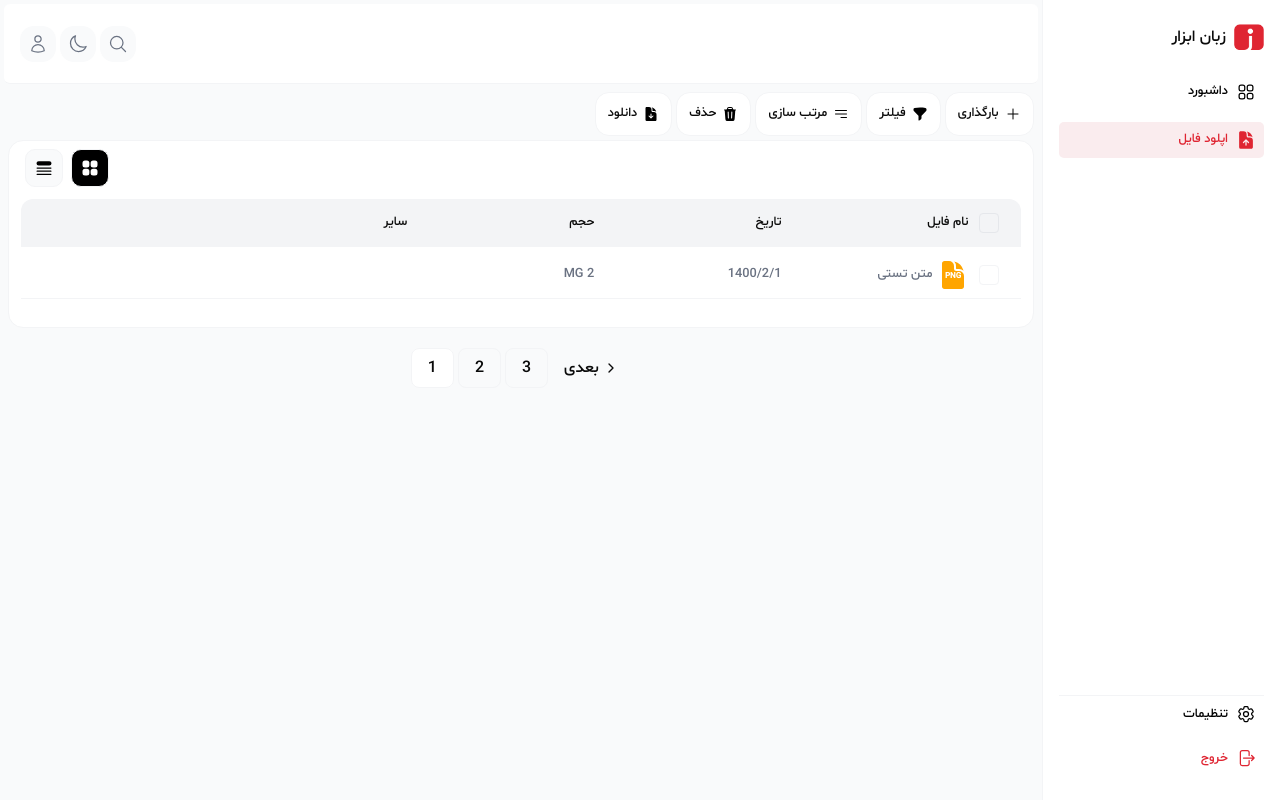
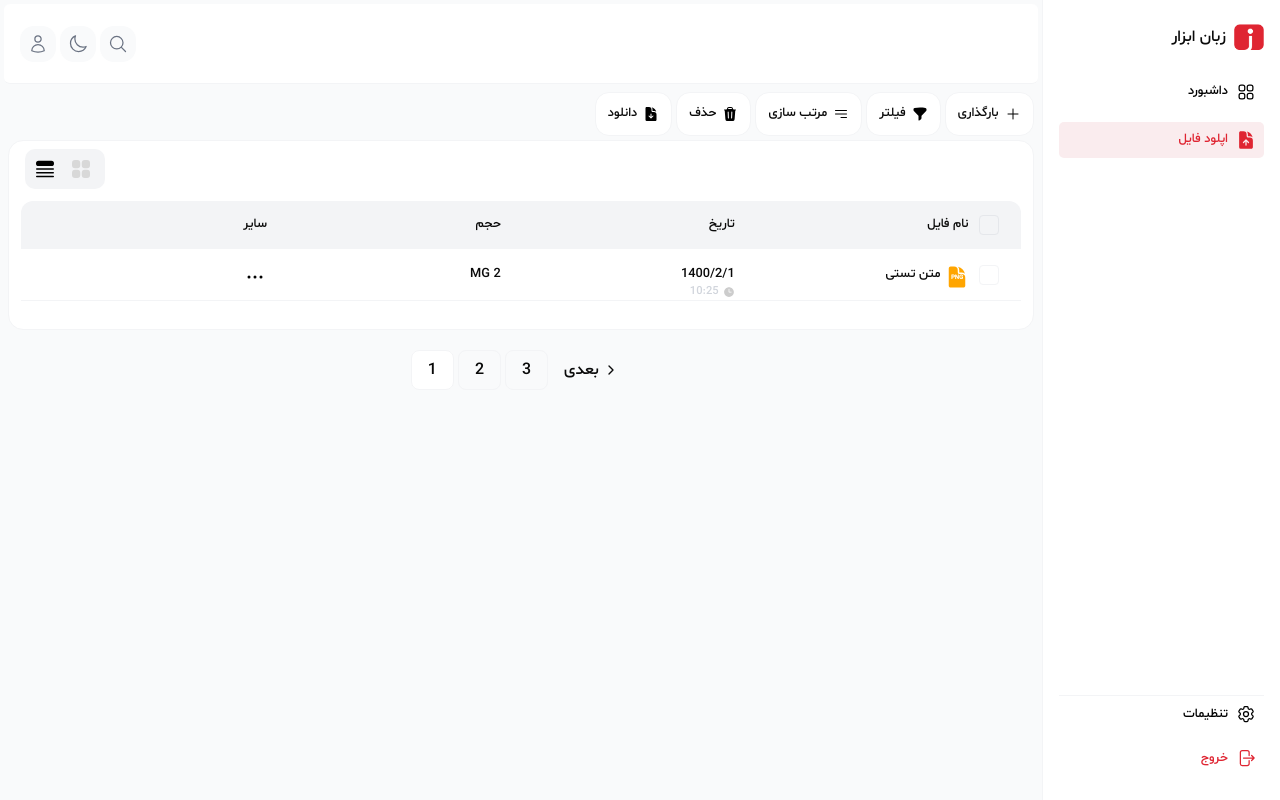
Before and after one commit to mrym-salimi-js/zabanabzar, a Next.js app: page /files in a window 1280 px wide. Built offline with nearby package versions, Linux system fonts and the light colour scheme.

Commit message:
Complete files table ui in list mode

```diff
--- a/app/files/_components/DesktopTable.tsx
+++ b/app/files/_components/DesktopTable.tsx
@@ -1,12 +1,13 @@
 import { ReactElement } from "react";
-import { Bin, FileWithName, Tick } from "@/components/Icons";
+import { Clock, FileWithName, Tick } from "@/components/Icons";
+import { MoreActions } from "./MoreActions";
 export default function DesktopTable(): ReactElement {
   return (
     <div dir="rtl" className="w-full h-auto p-1 md:flex flex-col gap-1 hidden">
       {/* Table header */}
       <div
-        className="w-full h-12 p-3 text-[0.8rem] bg-gray-100  dark:bg-[var(--tertiary-dark)] dark:text-white
-              grid grid-cols-[40px_repeat(5,1fr)]
+        className="w-full h-12 p-3 text-[0.8rem] bg-[var(--tertiary-light)]  dark:bg-[var(--tertiary-dark)] dark:text-white
+              grid grid-cols-[40px_repeat(4,1fr)]
               items-center text-end
               rounded-tr-[12px] rounded-tl-[12px]"
       >
@@ -34,8 +35,8 @@ export default function DesktopTable(): ReactElement {
       {/* Table rows */}
       <div
         className="w-full h-12 p-3 text-[0.8rem] border-b
-            grid grid-cols-[40px_repeat(5,1fr)]
-            items-center text-end"
+            grid grid-cols-[40px_repeat(4,1fr)]
+            items-start text-end pb-2"
       >
         {/*Checkbox */}
         <div className="flex  gap-1 justify-center">
@@ -51,17 +52,21 @@ export default function DesktopTable(): ReactElement {
           </label>
         </div>
         {/*Others */}
-        <div className="flex truncate gap-1 items-center justify-start min-w-0 text-[var(--tertiary)] ">
-          <FileWithName size="w-8 h-8" color="orange" name="PNG" />
+        <div className="flex truncate gap-1 items-start justify-start min-w-0 dark:text-white   ">
+          <FileWithName size="w-6 h-6" color="orange" name="PNG" />
           متن تستی
         </div>
-        <div className="text-start truncate text-[var(--tertiary)] min-w-0">
-          1400/2/1
+        <div className=" text-start flex flex-col  min-w-0 dark:text-white">
+          <p>1400/2/1</p>
+          <div className="flex gap-1 items-center">
+            <Clock color="#cccccc" size="size-3 mb-0.5" />
+            <p className="text-[0.7rem] text-gray-300">10:25</p>
+          </div>
         </div>
-        <div className="text-start truncate text-[var(--tertiary)] min-w-0">
-          2 MG
+        <div className="text-start truncate min-w-0 dark:text-white">2 MG</div>
+        <div className="text-start truncate  min-w-0 dark:text-white cursor-pointer hover:opacity-[0.7]">
+          <MoreActions />
         </div>
-        <div className="text-start truncate  min-w-0 cursor-pointer hover:opacity-[0.7]"></div>
       </div>
     </div>
   );
--- /dev/null
+++ b/app/files/_components/MoreActions.tsx
@@ -0,0 +1,50 @@
+import {
+  DropdownMenu,
+  DropdownMenuContent,
+  DropdownMenuGroup,
+  DropdownMenuItem,
+  DropdownMenuTrigger,
+} from "@/components/ui/dropdown-menu";
+import { Bin, Download, Edit, More, Visit } from "@/components/Icons";
+
+export function MoreActions() {
+  return (
+    <DropdownMenu>
+      <DropdownMenuTrigger className="cursor-pointer">
+        <More size="size-6" color="#000000" />
+      </DropdownMenuTrigger>
+      <DropdownMenuContent className="w-auto rounded-xl p-2" align="start">
+        <DropdownMenuGroup className=" flex flex-col">
+          <DropdownMenuItem className="justify-end p-0 ">
+            {/* Visit or extraction */}
+            <div className="p-2 flex gap-2 text-[0.7rem] cursor-pointer">
+              <p>متن</p>
+              <Visit color="var(--fourth)" size="size-5" />
+            </div>
+          </DropdownMenuItem>
+          <DropdownMenuItem className="justify-end p-0">
+            {/* Delete */}
+            <div className="p-2 flex gap-2 text-[0.7rem] cursor-pointer">
+              <p>حذف</p>
+              <Bin color="var(--primary)" size="size-5" />
+            </div>
+          </DropdownMenuItem>
+          <DropdownMenuItem className="justify-end p-0">
+            {/* Edit */}
+            <div className="p-2 flex gap-2 text-[0.7rem] cursor-pointer">
+              <p>ویرایش</p>
+              <Edit color="#ffcd38" size="size-5" />
+            </div>
+          </DropdownMenuItem>
+          <DropdownMenuItem className="justify-end p-0">
+            {/* Download */}
+            <div className="p-2 flex gap-2 text-[0.7rem] cursor-pointer">
+              <p>دانلود</p>
+              <Download color="var(--secondary)" size="size-5" />
+            </div>
+          </DropdownMenuItem>
+        </DropdownMenuGroup>
+      </DropdownMenuContent>
+    </DropdownMenu>
+  );
+}
--- a/app/files/_components/PaginatedList.tsx
+++ b/app/files/_components/PaginatedList.tsx
@@ -45,7 +45,7 @@ export function PaginatedList() {
               onClick={() => setCurrentPage((cp) => Math.max(1, cp - 1))}
               className="px-3 py-2 flex gap-1 items-center border rounded-md hover:bg-muted"
             >
-              <p className="text-[0.8]">قبلی</p>
+              <p className="text-[0.8] dark:text-white">قبلی</p>
               <ChevronLeft className="w-4 h-4" />
             </Link>
           </PaginationItem>
@@ -56,8 +56,10 @@ export function PaginatedList() {
                 <Link
                   href={p === 1 ? `/files` : `/files/page${p}`}
                   onClick={() => setCurrentPage(p)}
-                  className={`px-4 py-2 border rounded-md ${
-                    currentPage === p ? "bg-white " : "hover:bg-muted"
+                  className={`px-4 py-2 border rounded-md dark:text-white ${
+                    currentPage === p
+                      ? "bg-white dark:bg-transparent "
+                      : "hover:bg-muted"
                   }`}
                 >
                   {p}
@@ -76,7 +78,7 @@ export function PaginatedList() {
               }
               className="px-3 py-2  flex gap-1 items-center rounded-md hover:bg-muted"
             >
-              <p className="text-[0.8]">بعدی</p>
+              <p className="text-[0.8] dark:text-white">بعدی</p>
               <ChevronRight className="w-4 h-4" />
             </Link>
           </PaginationItem>
--- /dev/null
+++ b/app/files/_components/TableViews.tsx
@@ -0,0 +1,15 @@
+import { ListItems, SquaredItems } from "@/components/Icons";
+import React, { ReactElement } from "react";
+
+export function TableViews(): ReactElement {
+  return (
+    <div className="w-20 h-auto flex bg-[var(--tertiary-light)] rounded-lg p-1 gap-1 items-center ml-2">
+      <span className="w-auto h-auto p-1 hover:opacity-[0.7] cursor-pointer">
+        <ListItems color="black" size="size-6" />
+      </span>
+      <span className="w-auto h-auto p-1 hover:opacity-[0.7] cursor-pointer">
+        <SquaredItems color="#d8d8d8" size="size-6" />
+      </span>
+    </div>
+  );
+}
--- a/app/files/_components/toolbar/DDBItem.tsx
+++ b/app/files/_components/toolbar/DDBItem.tsx
@@ -1,4 +1,3 @@
-import { Button } from "@/components/ui/button";
 import { ReactElement } from "react";
 interface DDBItemProps {
   icon: React.ElementType;
@@ -9,13 +8,9 @@ export default function DDBItem({
   label,
 }: DDBItemProps): ReactElement {
   return (
-    <Button
-      type="button"
-      variant="outline"
-      className="w-full p-2 outline-0  flex hover:bg-gray-100 rounded-xl cursor-pointer items-center justify-end  gap-2 border-0 "
-    >
+    <div className="w-full p-2 outline-0  flex hover:bg-gray-100 rounded-md  cursor-pointer items-center justify-end  gap-2 border-0 ">
       <p className=" text-[0.8rem] ">{label}</p>
       <Icon size="size-4" color="black" fill="black" />
-    </Button>
+    </div>
   );
 }
--- a/app/files/_components/toolbar/DDBUpload.tsx
+++ b/app/files/_components/toolbar/DDBUpload.tsx
@@ -22,7 +22,7 @@ export function DDBUpload() {
             {/* Upload item */}
             <Modal />
           </DropdownMenuItem>
-          <DropdownMenuItem className="justify-end p-0">
+          <DropdownMenuItem className="justify-end p-0 ">
             {/* Write item */}
             <DDBItem icon={Pencil} label="نوشتن" />
           </DropdownMenuItem>
--- a/app/files/page.tsx
+++ b/app/files/page.tsx
@@ -2,8 +2,8 @@ import { ReactElement } from "react";
 import MobileTable from "@/app/files/_components/MobileTable";
 import DesktopTable from "@/app/files/_components/DesktopTable";
 import ToolBar from "@/app/files/_components/toolbar/ToolBar";
-import { ListItems, SquaredItems } from "@/components/Icons";
 import { PaginatedList } from "@/app/files/_components/PaginatedList";
+import { TableViews } from "./_components/TableViews";
 export default function Home(): ReactElement {
   return (
     <>
@@ -11,15 +11,8 @@ export default function Home(): ReactElement {
         {/* Toolbar Btns */}
         <ToolBar />
         <div className="w-full h-full flex flex-col gap-2 bg-white dark:bg-[var(--background-dark)] rounded-[15px] md:border-[1px] p-2">
-          {/*Two type btn of table layout */}
-          <div className="w-auto h-auto flex gap-2 items-center ml-2">
-            <span className="w-auto h-auto p-2 border hover:opacity-[0.7] cursor-pointer rounded-lg overflow-hidden bg-gray-50">
-              <ListItems color="black" size="size-5" />
-            </span>
-            <span className="w-auto h-auto p-2 border hover:opacity-[0.7] cursor-pointer rounded-lg overflow-hidden bg-black">
-              <SquaredItems color="#ffffff" size="size-5" />
-            </span>
-          </div>
+          {/*Table view btns */}
+          <TableViews />
           {/* Table for desktop */}
           <DesktopTable />
           {/* Table for mobile */}
--- a/components/Icons.tsx
+++ b/components/Icons.tsx
@@ -483,14 +483,14 @@ export function ChevronDown({
     </svg>
   );
 }
-export function Close({ size, strokeWidth }: IconProps): ReactElement {
+export function Close({ size, strokeWidth, color }: IconProps): ReactElement {
   return (
     <svg
       xmlns="http://www.w3.org/2000/svg"
       fill="none"
       viewBox="0 0 24 24"
-      strokeWidth="1.5"
-      stroke={strokeWidth}
+      strokeWidth={strokeWidth}
+      stroke={color}
       className={size}
     >
       <path
@@ -501,14 +501,30 @@ export function Close({ size, strokeWidth }: IconProps): ReactElement {
     </svg>
   );
 }
-export function More({ size, strokeWidth }: IconProps): ReactElement {
+export function Clock({ size, strokeWidth, color }: IconProps): ReactElement {
+  return (
+    <svg
+      xmlns="http://www.w3.org/2000/svg"
+      viewBox="0 0 24 24"
+      fill={color}
+      className={size}
+    >
+      <path
+        fillRule="evenodd"
+        d="M12 2.25c-5.385 0-9.75 4.365-9.75 9.75s4.365 9.75 9.75 9.75 9.75-4.365 9.75-9.75S17.385 2.25 12 2.25ZM12.75 6a.75.75 0 0 0-1.5 0v6c0 .414.336.75.75.75h4.5a.75.75 0 0 0 0-1.5h-3.75V6Z"
+        clipRule="evenodd"
+      />
+    </svg>
+  );
+}
+export function More({ size, color }: IconProps): ReactElement {
   return (
     <svg
       xmlns="http://www.w3.org/2000/svg"
       fill="none"
       viewBox="0 0 24 24"
       stroke-width="1.5"
-      stroke={strokeWidth}
+      stroke={color}
       className={size}
     >
       <path
```
